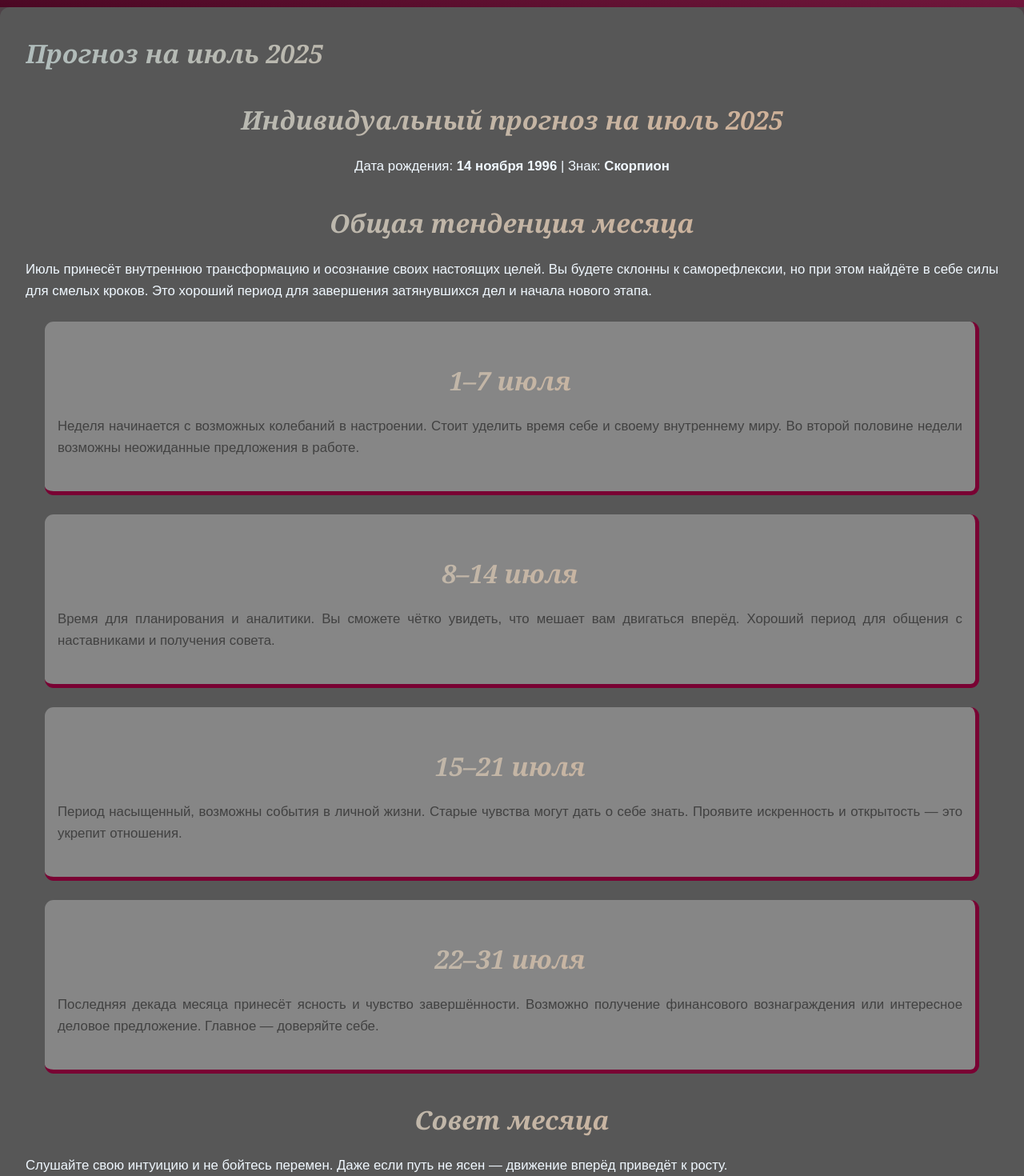
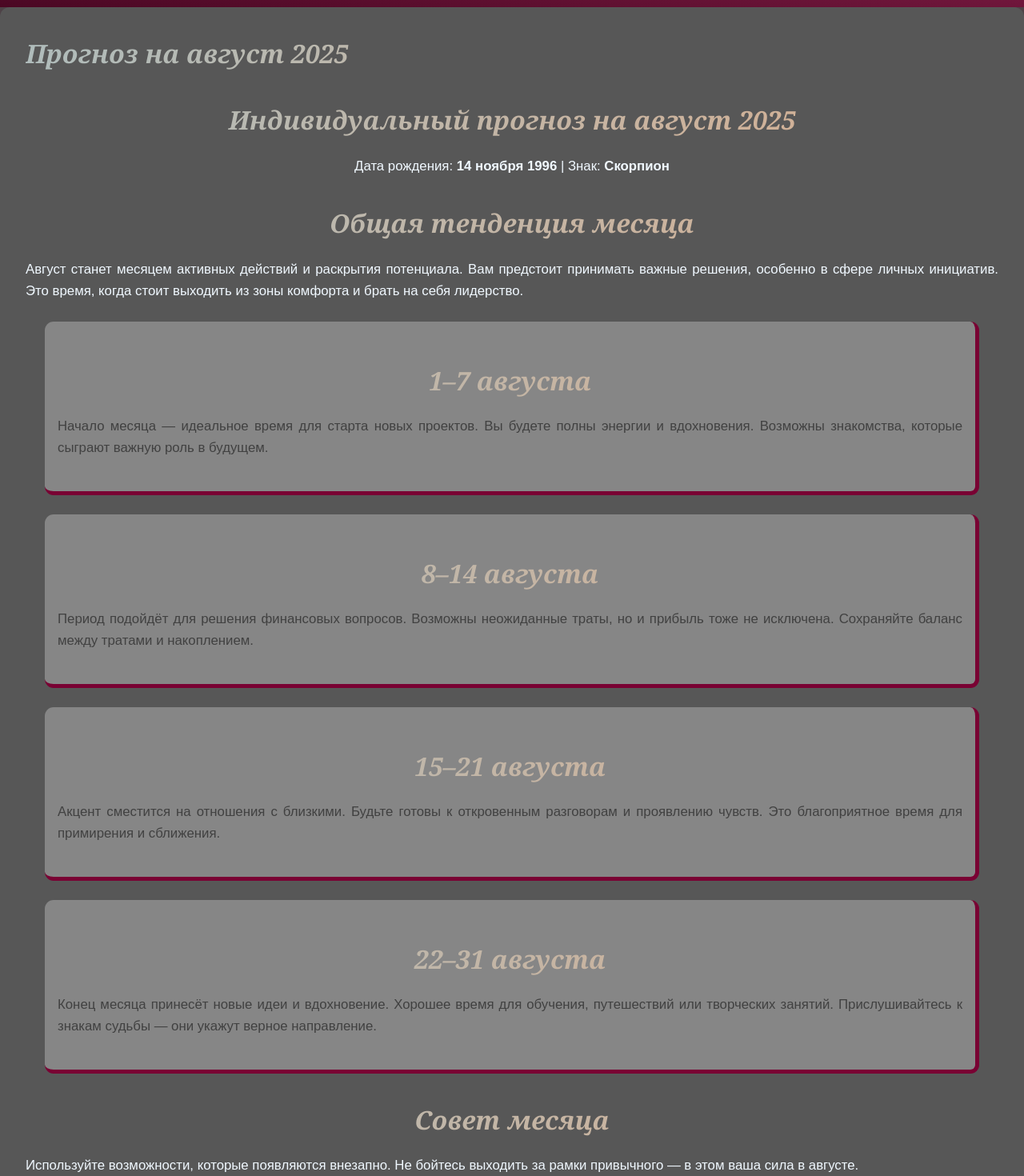
Before and after one commit to co-forester/react-astro-app, a React (Create React App) app in the folder frontend/: page /App/forecast_august_2025 in a window 1280 px wide. Shown: the part 220-1690 px from the top of the page at 80% size. Built offline with nearby package versions, Linux system fonts and the light colour scheme.

Commit message:
regresaugustchange

```diff
--- a/frontend/src/components/ForecastAugust2025/ForecastAugust2025.tsx
+++ b/frontend/src/components/ForecastAugust2025/ForecastAugust2025.tsx
@@ -9,57 +9,50 @@ const ForecastAugust2025 = () => {
   return (
    <div className={theme ? css.containerLight : css.containerDark}>
 
-      <h1>Прогноз на июль 2025</h1>
+  <h1>Прогноз на август 2025</h1>
 
   <div>
-        <h2>Индивидуальный прогноз на июль 2025</h2>
+    <h2>Индивидуальный прогноз на август 2025</h2>
     <p style={{ textAlign: 'center' }}>
       Дата рождения: <strong>14 ноября 1996</strong> | Знак: <strong>Скорпион</strong>
     </p>
 
     <h2>Общая тенденция месяца</h2>
     <p>
-          Июль принесёт внутреннюю трансформацию и осознание своих настоящих целей. Вы будете
-          склонны к саморефлексии, но при этом найдёте в себе силы для смелых кроков. Это хороший
-          период для завершения затянувшихся дел и начала нового этапа.
+      Август станет месяцем активных действий и раскрытия потенциала. Вам предстоит принимать важные решения, особенно в сфере личных инициатив. Это время, когда стоит выходить из зоны комфорта и брать на себя лидерство.
     </p>
 
     <div className={theme ? css.weekBlockLight : css.weekBlockDark}>
-          <h2>1–7 июля</h2>
+      <h2>1–7 августа</h2>
       <p>
-            Неделя начинается с возможных колебаний в настроении. Стоит уделить время себе и своему
-            внутреннему миру. Во второй половине недели возможны неожиданные предложения в работе.
+        Начало месяца — идеальное время для старта новых проектов. Вы будете полны энергии и вдохновения. Возможны знакомства, которые сыграют важную роль в будущем.
       </p>
     </div>
 
     <div className={theme ? css.weekBlockLight : css.weekBlockDark}>
-          <h2>8–14 июля</h2>
+      <h2>8–14 августа</h2>
       <p>
-            Время для планирования и аналитики. Вы сможете чётко увидеть, что мешает вам двигаться
-            вперёд. Хороший период для общения с наставниками и получения совета.
+        Период подойдёт для решения финансовых вопросов. Возможны неожиданные траты, но и прибыль тоже не исключена. Сохраняйте баланс между тратами и накоплением.
       </p>
     </div>
 
     <div className={theme ? css.weekBlockLight : css.weekBlockDark}>
-          <h2>15–21 июля</h2>
+      <h2>15–21 августа</h2>
       <p>
-            Период насыщенный, возможны события в личной жизни. Старые чувства могут дать о себе
-            знать. Проявите искренность и открытость — это укрепит отношения.
+        Акцент сместится на отношения с близкими. Будьте готовы к откровенным разговорам и проявлению чувств. Это благоприятное время для примирения и сближения.
       </p>
     </div>
 
     <div className={theme ? css.weekBlockLight : css.weekBlockDark}>
-          <h2>22–31 июля</h2>
+      <h2>22–31 августа</h2>
       <p>
-            Последняя декада месяца принесёт ясность и чувство завершённости. Возможно получение
-            финансового вознаграждения или интересное деловое предложение. Главное — доверяйте себе.
+        Конец месяца принесёт новые идеи и вдохновение. Хорошее время для обучения, путешествий или творческих занятий. Прислушивайтесь к знакам судьбы — они укажут верное направление.
       </p>
     </div>
 
     <h2>Совет месяца</h2>
     <p>
-          Слушайте свою интуицию и не бойтесь перемен. Даже если путь не ясен — движение вперёд
-          приведёт к росту.
+      Используйте возможности, которые появляются внезапно. Не бойтесь выходить за рамки привычного — в этом ваша сила в августе.
     </p>
   </div>
 </div>
```
Lines whose indentation alone changed are shown as unchanged.
